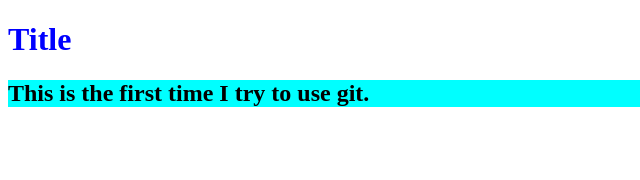
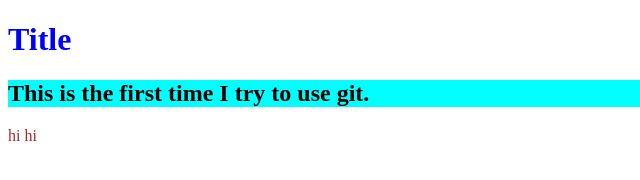
Before and after one commit to YifanNeuf/tmp, a plain HTML site: page index.html in a window 1280 px wide. Shown: the full height of the page, 0-640 px from the left. Drawn offline with Linux system fonts and the light colour scheme.

Commit message:
新增 p標籤

```diff
--- a/all.css
+++ b/all.css
@@ -9,3 +9,7 @@ h1 {
 h2 {
     background-color: aqua;
 }
+
+p {
+    color: brown;
+}
--- a/index.html
+++ b/index.html
@@ -10,5 +10,6 @@
 <body>
     <h1>Title</h1>
     <h2>This is the first time I try to use git.</h2>
+    <p>hi hi</p>
 </body>
 </html>
```
